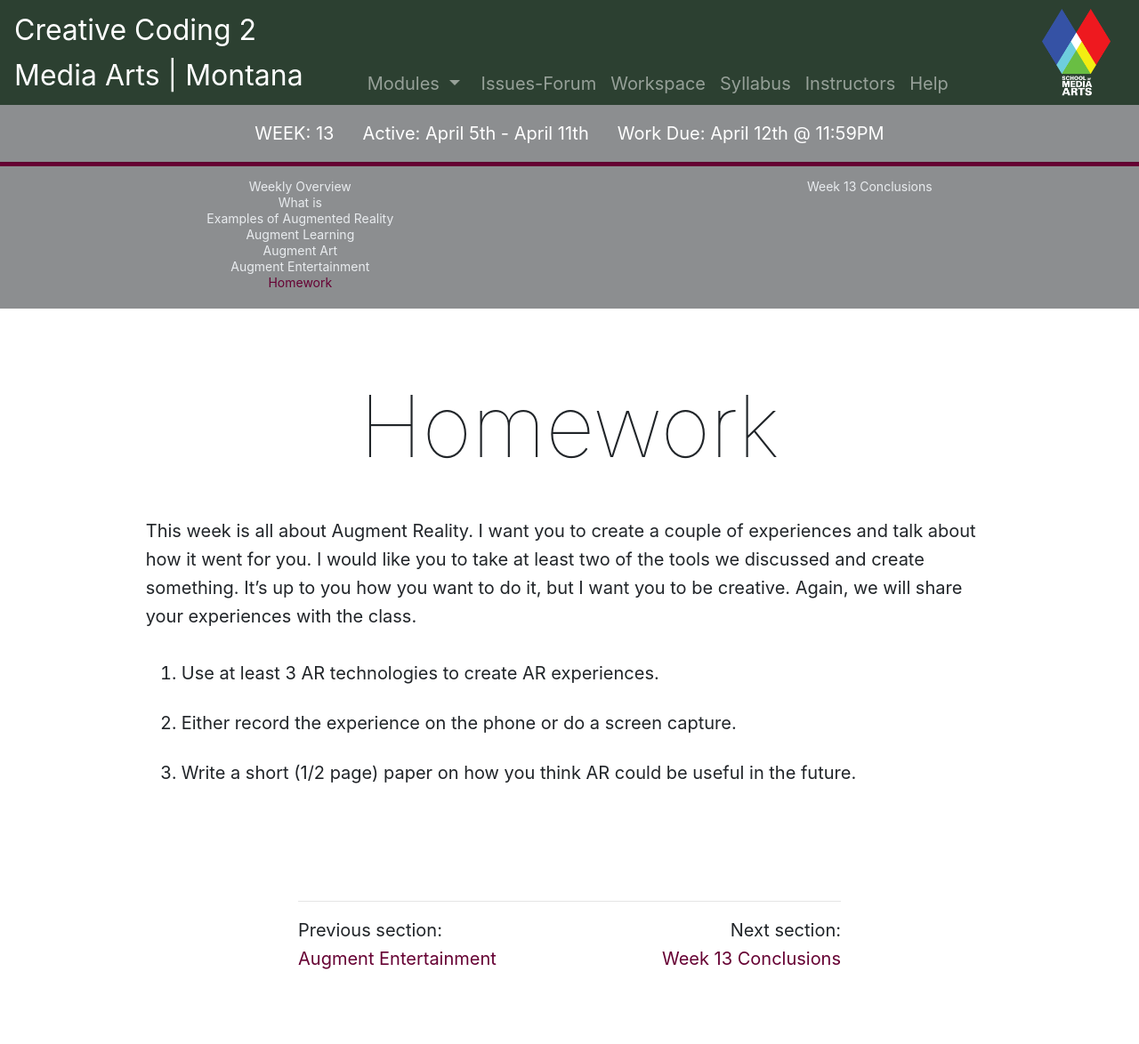
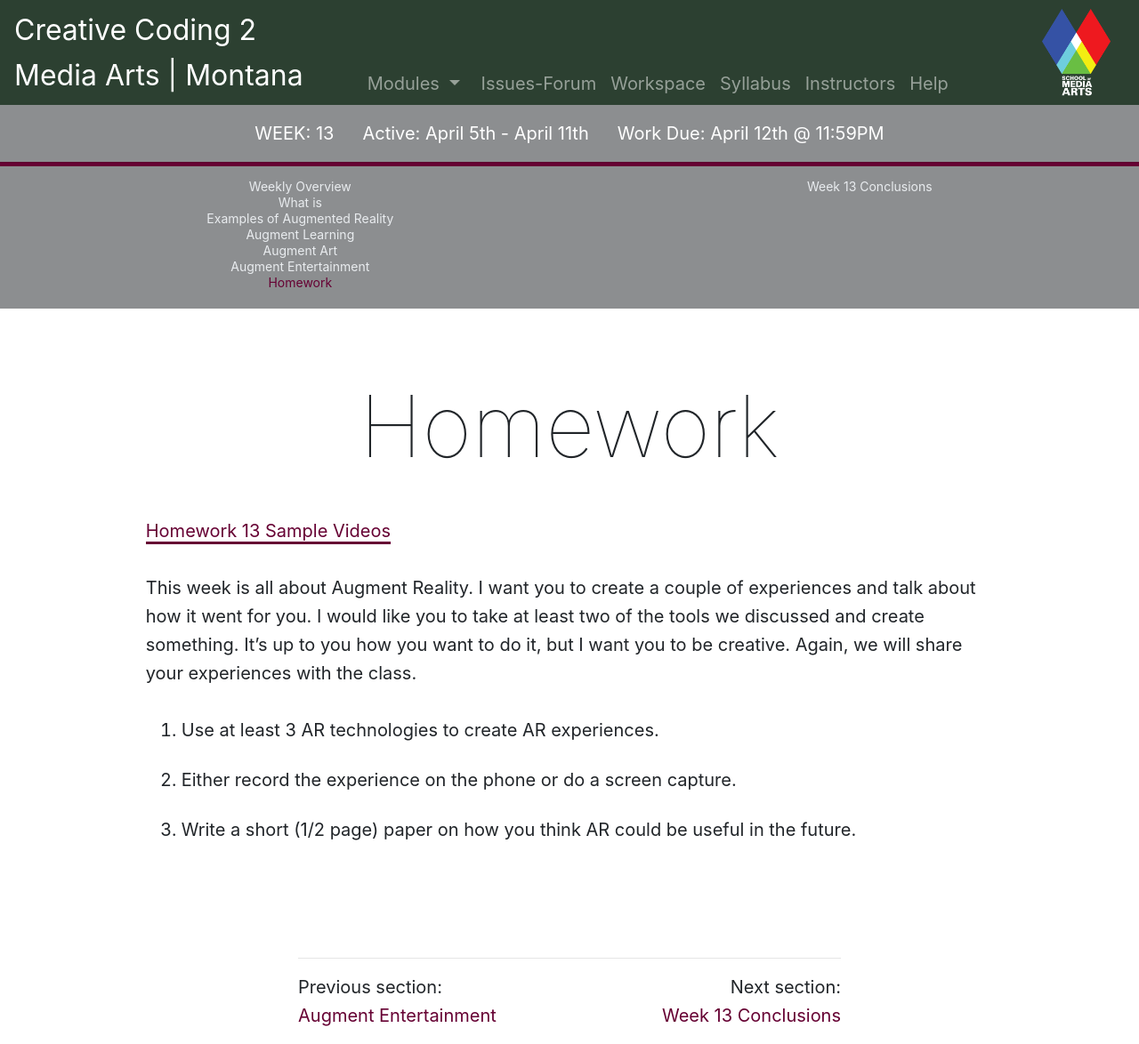
Before and after one commit to Montana-Media-Arts/220-creative-coding2-Spring2021, a Jekyll site: the page built from modules/week-13/_posts/2003-02-01-homework.md, in a window 1280 px wide. Shown: the whole page at 89% size. Built offline with Jekyll 4.4.1, drawn with Linux system fonts in a browser that asks for light colours; nearby versions of some CDN libraries; comment, search, counter and statistics services are not loaded; before the commit the page ends 1110 px from its top, so only the background shows below that.

Commit message:
Update 2003-02-01-homework.md

```diff
--- a/modules/week-13/_posts/2003-02-01-homework.md
+++ b/modules/week-13/_posts/2003-02-01-homework.md
@@ -5,6 +5,7 @@ module: 13
 
 # Homework
 
+<a href="https://github.com/Montana-Media-Arts/220_CreativeCoding2-Spring2021-Samples/tree/main/Homework%2013" target="_new">Homework 13 Sample Videos</a>
 
 This week is all about Augment Reality.  I want you to create a couple of experiences and talk about how it went for you. I would like you to take at least two of the tools we discussed and create something.  It's up to you how you want to do it, but I want you to be creative.  Again, we will share your experiences with the class.
 
```
